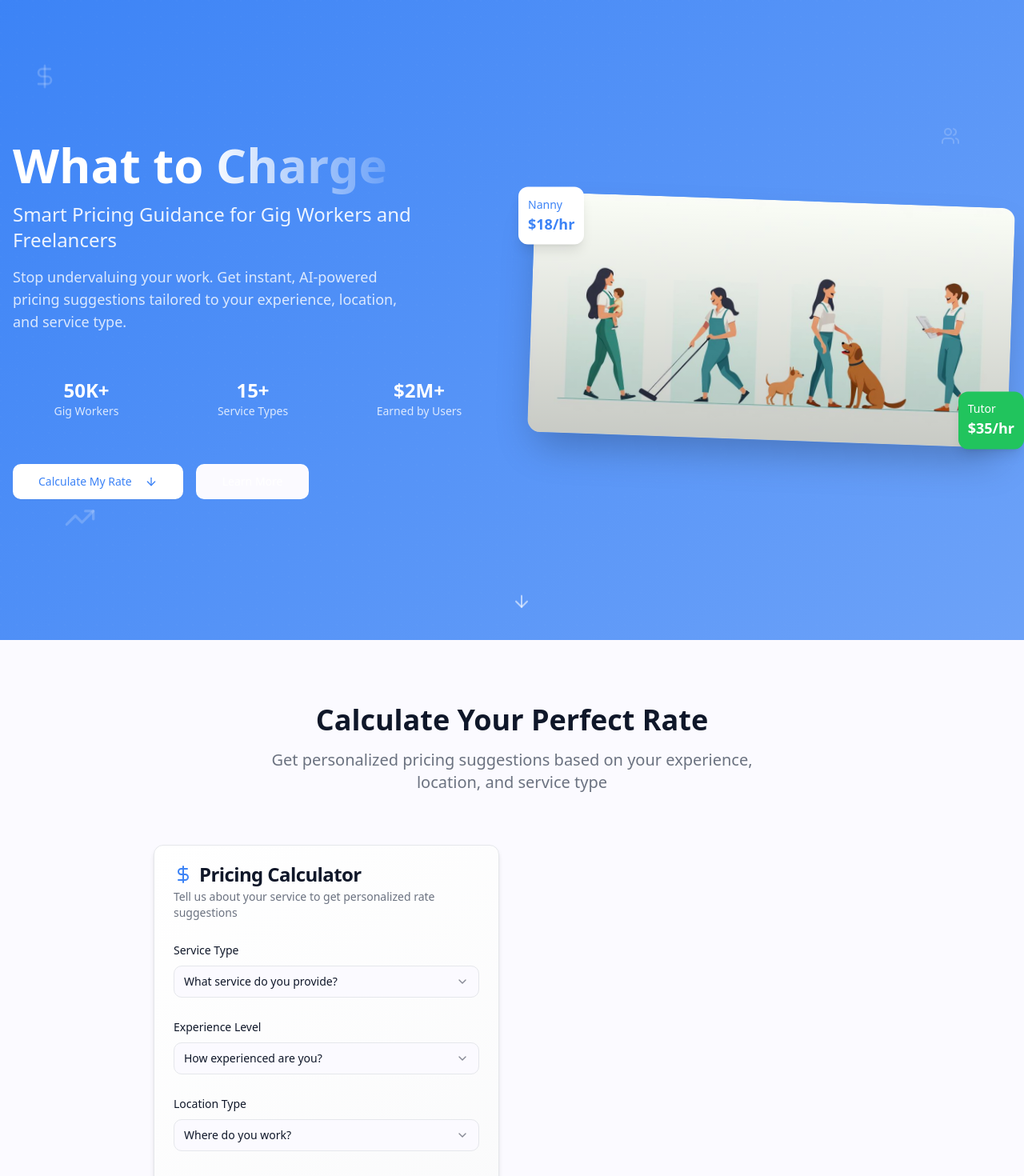
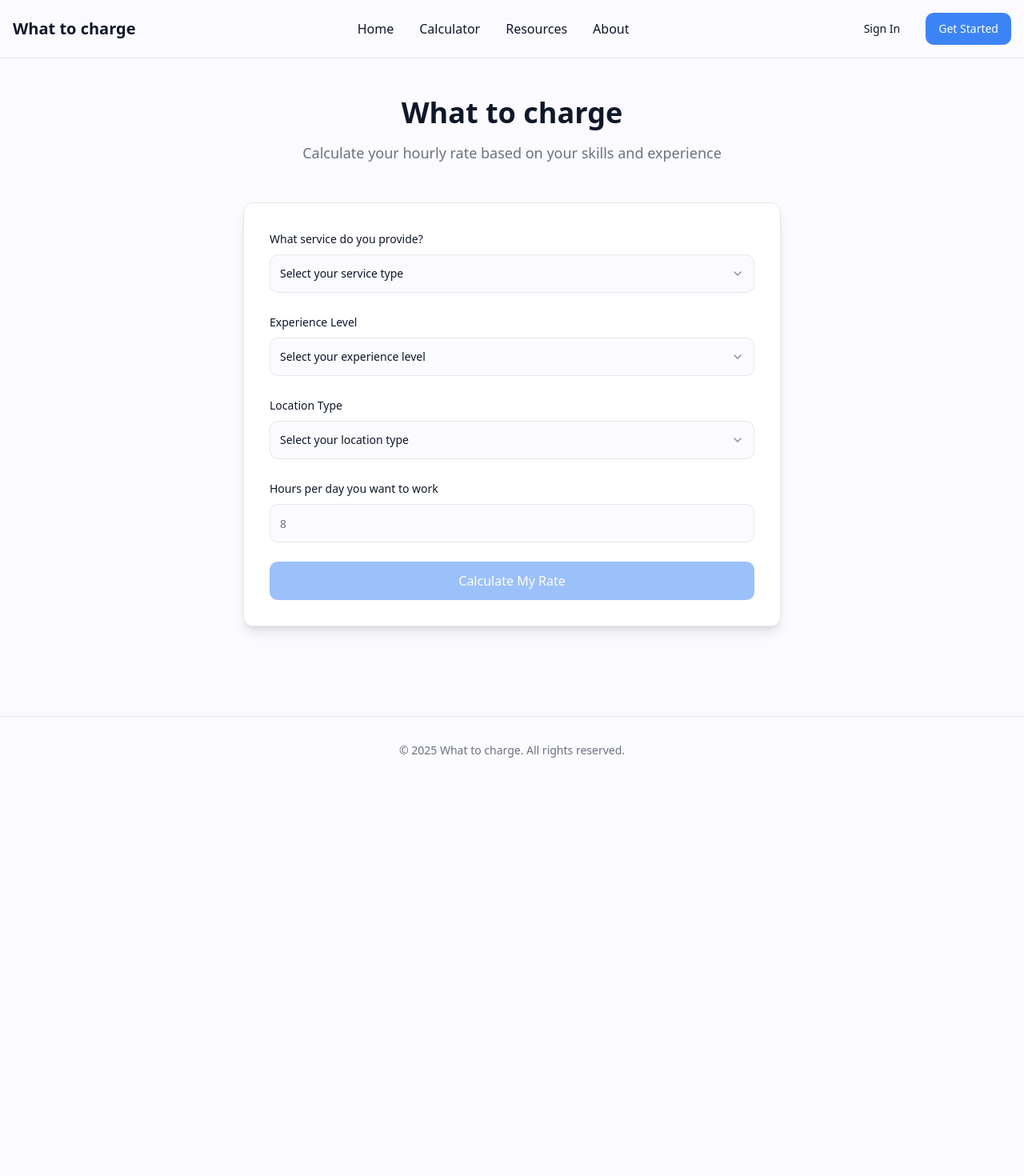
Before and after one commit to bhargavgohil61/charge-smartly, a React (Vite) app: page / in a window 1280 px wide. Shown: the top 1470 px of the page at 80% size. After the commit the page ends 980 px from the top, so only its background shows below. Built offline with nearby package versions, Linux system fonts and the light colour scheme.

Commit message:
Update design to match Figma
Apply pixel-perfect design changes based on the provided Figma file.

```diff
--- a/src/components/Footer.tsx
+++ b/src/components/Footer.tsx
@@ -1,100 +1,15 @@
-import { Button } from "@/components/ui/button";
-import { Separator } from "@/components/ui/separator";
-import { Mail, Twitter, Facebook, Instagram, Heart } from "lucide-react";
-
-export function Footer() {
+export const Footer = () => {
   const currentYear = new Date().getFullYear();
 
   return (
-    <footer className="bg-secondary text-secondary-foreground pt-16 pb-8">
-      <div className="container mx-auto px-4">
-        <div className="grid lg:grid-cols-4 md:grid-cols-2 gap-8 mb-12">
-          {/* Brand */}
-          <div className="space-y-4">
-            <h3 className="text-2xl font-bold">What to Charge</h3>
-            <p className="text-secondary-foreground/80 text-sm">
-              Empowering gig workers with smart pricing guidance.
-              Stop undervaluing your work and start earning what you deserve.
-            </p>
-            <div className="flex space-x-4">
-              <Button variant="ghost" size="icon" asChild>
-                <a href="#" aria-label="Twitter">
-                  <Twitter className="h-4 w-4" />
-                </a>
-              </Button>
-              <Button variant="ghost" size="icon" asChild>
-                <a href="#" aria-label="Facebook">
-                  <Facebook className="h-4 w-4" />
-                </a>
-              </Button>
-              <Button variant="ghost" size="icon" asChild>
-                <a href="#" aria-label="Instagram">
-                  <Instagram className="h-4 w-4" />
-                </a>
-              </Button>
-              <Button variant="ghost" size="icon" asChild>
-                <a href="mailto:hello@whattocharge.com" aria-label="Email">
-                  <Mail className="h-4 w-4" />
-                </a>
-              </Button>
-            </div>
-          </div>
-
-          {/* Services */}
-          <div className="space-y-4">
-            <h4 className="font-semibold">Popular Services</h4>
-            <ul className="space-y-2 text-sm">
-              <li><a href="#" className="text-secondary-foreground/80 hover:text-secondary-foreground transition-colors">Babysitting Rates</a></li>
-              <li><a href="#" className="text-secondary-foreground/80 hover:text-secondary-foreground transition-colors">Dog Walking Prices</a></li>
-              <li><a href="#" className="text-secondary-foreground/80 hover:text-secondary-foreground transition-colors">Tutoring Rates</a></li>
-              <li><a href="#" className="text-secondary-foreground/80 hover:text-secondary-foreground transition-colors">House Cleaning</a></li>
-              <li><a href="#" className="text-secondary-foreground/80 hover:text-secondary-foreground transition-colors">Pet Sitting</a></li>
-              <li><a href="#" className="text-secondary-foreground/80 hover:text-secondary-foreground transition-colors">Handyman Services</a></li>
-            </ul>
-          </div>
-
-          {/* Resources */}
-          <div className="space-y-4">
-            <h4 className="font-semibold">Resources</h4>
-            <ul className="space-y-2 text-sm">
-              <li><a href="#resources" className="text-secondary-foreground/80 hover:text-secondary-foreground transition-colors">Helpful Guides</a></li>
-              <li><a href="#" className="text-secondary-foreground/80 hover:text-secondary-foreground transition-colors">Tax Tips</a></li>
-              <li><a href="#" className="text-secondary-foreground/80 hover:text-secondary-foreground transition-colors">Business Templates</a></li>
-              <li><a href="#" className="text-secondary-foreground/80 hover:text-secondary-foreground transition-colors">Insurance Guide</a></li>
-              <li><a href="#" className="text-secondary-foreground/80 hover:text-secondary-foreground transition-colors">Marketing Tips</a></li>
-              <li><a href="#" className="text-secondary-foreground/80 hover:text-secondary-foreground transition-colors">Platform Reviews</a></li>
-            </ul>
-          </div>
-
-          {/* Company */}
-          <div className="space-y-4">
-            <h4 className="font-semibold">Company</h4>
-            <ul className="space-y-2 text-sm">
-              <li><a href="#" className="text-secondary-foreground/80 hover:text-secondary-foreground transition-colors">About Us</a></li>
-              <li><a href="#" className="text-secondary-foreground/80 hover:text-secondary-foreground transition-colors">Contact</a></li>
-              <li><a href="#" className="text-secondary-foreground/80 hover:text-secondary-foreground transition-colors">Privacy Policy</a></li>
-              <li><a href="#" className="text-secondary-foreground/80 hover:text-secondary-foreground transition-colors">Terms of Service</a></li>
-              <li><a href="#" className="text-secondary-foreground/80 hover:text-secondary-foreground transition-colors">Affiliate Program</a></li>
-              <li><a href="#" className="text-secondary-foreground/80 hover:text-secondary-foreground transition-colors">Partner With Us</a></li>
-            </ul>
-          </div>
-        </div>
-
-        <Separator className="mb-8" />
-
-        {/* Bottom */}
-        <div className="flex flex-col md:flex-row justify-between items-center gap-4 text-sm text-secondary-foreground/80">
-          <div className="flex items-center gap-1">
-            <span>© {currentYear} What to Charge. Made with</span>
-            <Heart className="h-4 w-4 text-red-500 fill-current" />
-            <span>for gig workers everywhere.</span>
-          </div>
-
-          <div className="flex items-center gap-6">
-            <span>Affiliate Disclosure: We may earn commissions from purchases made through our links.</span>
-          </div>
+    <footer className="border-t border-border bg-background mt-16">
+      <div className="container mx-auto px-4 py-8">
+        <div className="text-center">
+          <p className="text-sm text-muted-foreground">
+            © {currentYear} What to charge. All rights reserved.
+          </p>
         </div>
       </div>
     </footer>
   );
-}
+};
--- /dev/null
+++ b/src/components/Header.tsx
@@ -0,0 +1,39 @@
+import { Button } from "@/components/ui/button";
+
+export const Header = () => {
+  return (
+    <header className="border-b border-border bg-background">
+      <div className="container mx-auto px-4 py-4">
+        <div className="flex items-center justify-between">
+          <div className="text-xl font-semibold text-foreground">
+            What to charge
+          </div>
+
+          <nav className="hidden md:flex items-center space-x-8">
+            <a href="#" className="text-foreground hover:text-primary transition-colors">
+              Home
+            </a>
+            <a href="#" className="text-foreground hover:text-primary transition-colors">
+              Calculator
+            </a>
+            <a href="#" className="text-foreground hover:text-primary transition-colors">
+              Resources
+            </a>
+            <a href="#" className="text-foreground hover:text-primary transition-colors">
+              About
+            </a>
+          </nav>
+
+          <div className="flex items-center space-x-4">
+            <Button variant="ghost" className="text-foreground">
+              Sign In
+            </Button>
+            <Button className="bg-primary text-primary-foreground hover:bg-primary/90">
+              Get Started
+            </Button>
+          </div>
+        </div>
+      </div>
+    </header>
+  );
+};
--- a/src/components/PricingCalculator.tsx
+++ b/src/components/PricingCalculator.tsx
@@ -107,25 +107,16 @@ export function PricingCalculator() {
   };
 
   return (
-    <div className="w-full max-w-4xl mx-auto">
-      <div className="grid lg:grid-cols-2 gap-8">
-        {/* Calculator Form */}
-        <Card className="bg-gradient-card shadow-soft">
-          <CardHeader>
-            <CardTitle className="flex items-center gap-2">
-              <DollarSign className="h-6 w-6 text-primary" />
-              Pricing Calculator
-            </CardTitle>
-            <CardDescription>
-              Tell us about your service to get personalized rate suggestions
-            </CardDescription>
-          </CardHeader>
-          <CardContent className="space-y-6">
+    <Card className="max-w-2xl mx-auto shadow-lg border-border bg-card">
+      <CardContent className="p-8">
+        <div className="space-y-6">
           <div className="space-y-2">
-              <Label htmlFor="jobType">Service Type</Label>
+            <Label htmlFor="jobType" className="text-sm font-medium text-foreground">
+              What service do you provide?
+            </Label>
             <Select value={formData.jobType} onValueChange={(value) => setFormData({...formData, jobType: value})}>
-                <SelectTrigger>
-                  <SelectValue placeholder="What service do you provide?" />
+              <SelectTrigger className="h-12">
+                <SelectValue placeholder="Select your service type" />
               </SelectTrigger>
               <SelectContent>
                 {jobTypes.map((job) => (
@@ -138,10 +129,12 @@ export function PricingCalculator() {
           </div>
 
           <div className="space-y-2">
-              <Label htmlFor="experience">Experience Level</Label>
+            <Label htmlFor="experience" className="text-sm font-medium text-foreground">
+              Experience Level
+            </Label>
             <Select value={formData.experience} onValueChange={(value) => setFormData({...formData, experience: value})}>
-                <SelectTrigger>
-                  <SelectValue placeholder="How experienced are you?" />
+              <SelectTrigger className="h-12">
+                <SelectValue placeholder="Select your experience level" />
               </SelectTrigger>
               <SelectContent>
                 {experienceLevels.map((level) => (
@@ -154,10 +147,12 @@ export function PricingCalculator() {
           </div>
 
           <div className="space-y-2">
-              <Label htmlFor="location">Location Type</Label>
+            <Label htmlFor="location" className="text-sm font-medium text-foreground">
+              Location Type
+            </Label>
             <Select value={formData.location} onValueChange={(value) => setFormData({...formData, location: value})}>
-                <SelectTrigger>
-                  <SelectValue placeholder="Where do you work?" />
+              <SelectTrigger className="h-12">
+                <SelectValue placeholder="Select your location type" />
               </SelectTrigger>
               <SelectContent>
                 {locationTypes.map((location) => (
@@ -170,94 +165,66 @@ export function PricingCalculator() {
           </div>
 
           <div className="space-y-2">
-              <Label htmlFor="hours">Expected Hours per Day (Optional)</Label>
+            <Label htmlFor="hours" className="text-sm font-medium text-foreground">
+              Hours per day you want to work
+            </Label>
             <Input
               id="hours"
               type="number"
-                placeholder="8"
+              min="1"
+              max="24"
               value={formData.hours}
               onChange={(e) => setFormData({...formData, hours: e.target.value})}
-                className="bg-background"
+              placeholder="8"
+              className="h-12"
             />
           </div>
 
           <Button
             onClick={calculatePricing}
+            className="w-full h-12 text-base font-medium"
             disabled={!formData.jobType || !formData.experience || !formData.location || isCalculating}
-              className="w-full"
-              variant="hero"
-              size="lg"
           >
             {isCalculating ? (
               <>
-                  <div className="animate-spin rounded-full h-4 w-4 border-b-2 border-white mr-2" />
+                <div className="animate-spin rounded-full h-4 w-4 border-b-2 border-white mr-2"></div>
                 Calculating...
               </>
             ) : (
-                <>
-                  <TrendingUp className="w-4 h-4 mr-2" />
-                  Calculate My Rate
-                </>
+              "Calculate My Rate"
             )}
           </Button>
-          </CardContent>
-        </Card>
 
-        {/* Results */}
           {result && (
-          <Card className="bg-success-light border-success/20 shadow-soft">
-            <CardHeader>
-              <CardTitle className="flex items-center gap-2 text-success">
-                <Star className="h-6 w-6" />
-                Your Pricing Suggestions
-              </CardTitle>
-              <CardDescription>
-                Based on your experience and location
-              </CardDescription>
-            </CardHeader>
-            <CardContent className="space-y-6">
-              <div className="grid grid-cols-2 gap-4">
-                <div className="text-center p-4 bg-background rounded-lg shadow-sm">
-                  <div className="flex items-center justify-center mb-2">
-                    <Clock className="h-5 w-5 text-primary mr-1" />
-                    <span className="text-sm font-medium text-muted-foreground">Hourly Rate</span>
+            <div className="mt-8 p-6 bg-muted/50 rounded-lg border">
+              <h3 className="text-lg font-semibold text-foreground mb-4">Your Recommended Rates</h3>
+
+              <div className="grid grid-cols-2 gap-4 mb-6">
+                <div className="text-center p-4 bg-background rounded-lg border">
+                  <div className="text-2xl font-bold text-primary">${result.hourlyRate}</div>
+                  <div className="text-sm text-muted-foreground">per hour</div>
                 </div>
-                  <div className="text-2xl font-bold text-success">${result.hourlyRate}</div>
+                <div className="text-center p-4 bg-background rounded-lg border">
+                  <div className="text-2xl font-bold text-primary">${result.dailyRate}</div>
+                  <div className="text-sm text-muted-foreground">per day</div>
                 </div>
-
-                {formData.hours && (
-                  <div className="text-center p-4 bg-background rounded-lg shadow-sm">
-                    <div className="flex items-center justify-center mb-2">
-                      <MapPin className="h-5 w-5 text-primary mr-1" />
-                      <span className="text-sm font-medium text-muted-foreground">Daily Rate</span>
-                    </div>
-                    <div className="text-2xl font-bold text-success">${result.dailyRate}</div>
-                  </div>
-                )}
               </div>
 
               <div className="space-y-3">
-                <h4 className="font-semibold text-foreground">💡 Pro Tips</h4>
+                <h4 className="font-medium text-foreground">Pricing Tips</h4>
                 <ul className="space-y-2">
                   {result.tips.map((tip, index) => (
-                    <li key={index} className="flex items-start gap-2 text-sm text-muted-foreground">
-                      <span className="text-success mt-0.5">•</span>
+                    <li key={index} className="text-sm text-muted-foreground flex items-start">
+                      <span className="text-primary mr-2">•</span>
                       {tip}
                     </li>
                   ))}
                 </ul>
               </div>
-
-              <div className="p-4 bg-warning-light rounded-lg border border-warning/20">
-                <p className="text-sm text-warning-foreground">
-                  <strong>Remember:</strong> These are suggestions based on general market data.
-                  Adjust based on your unique skills, local competition, and client needs.
-                </p>
+            </div>
+          )}
         </div>
       </CardContent>
     </Card>
-        )}
-      </div>
-    </div>
   );
 }
--- a/src/pages/Index.tsx
+++ b/src/pages/Index.tsx
@@ -1,35 +1,27 @@
-import { HeroSection } from "@/components/HeroSection";
+import { Header } from "@/components/Header";
 import { PricingCalculator } from "@/components/PricingCalculator";
-import { ResourcesSection } from "@/components/ResourcesSection";
-import { EmailSignupSection } from "@/components/EmailSignupSection";
 import { Footer } from "@/components/Footer";
 
 const Index = () => {
   return (
-    <div className="min-h-screen">
-      {/* Hero Section */}
-      <HeroSection />
+    <div className="min-h-screen bg-background">
+      <Header />
 
-      {/* Pricing Calculator Section */}
-      <section id="pricing-calculator" className="py-20 bg-background">
-        <div className="container mx-auto px-4">
-          <div className="text-center mb-16">
-            <h2 className="text-4xl font-bold mb-4">Calculate Your Perfect Rate</h2>
-            <p className="text-xl text-muted-foreground max-w-2xl mx-auto">
-              Get personalized pricing suggestions based on your experience, location, and service type
+      <main className="container mx-auto px-4 py-12">
+        <div className="max-w-2xl mx-auto">
+          <div className="text-center mb-12">
+            <h1 className="text-4xl font-bold text-foreground mb-4">
+              What to charge
+            </h1>
+            <p className="text-muted-foreground text-lg">
+              Calculate your hourly rate based on your skills and experience
             </p>
           </div>
+
           <PricingCalculator />
         </div>
-      </section>
+      </main>
 
-      {/* Resources Section */}
-      <ResourcesSection />
-
-      {/* Email Signup Section */}
-      <EmailSignupSection />
-
-      {/* Footer */}
       <Footer />
     </div>
   );
```
Lines whose indentation alone changed are shown as unchanged.
